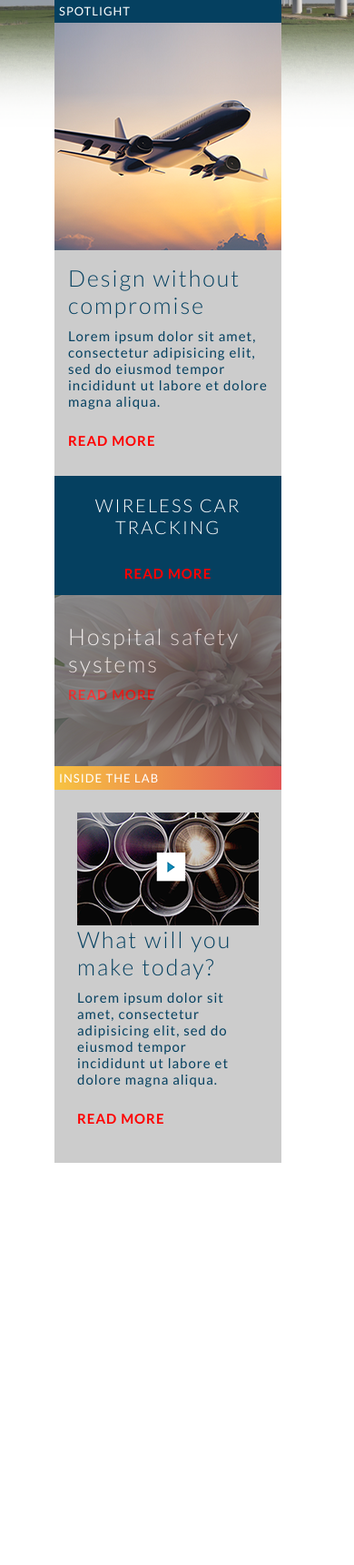
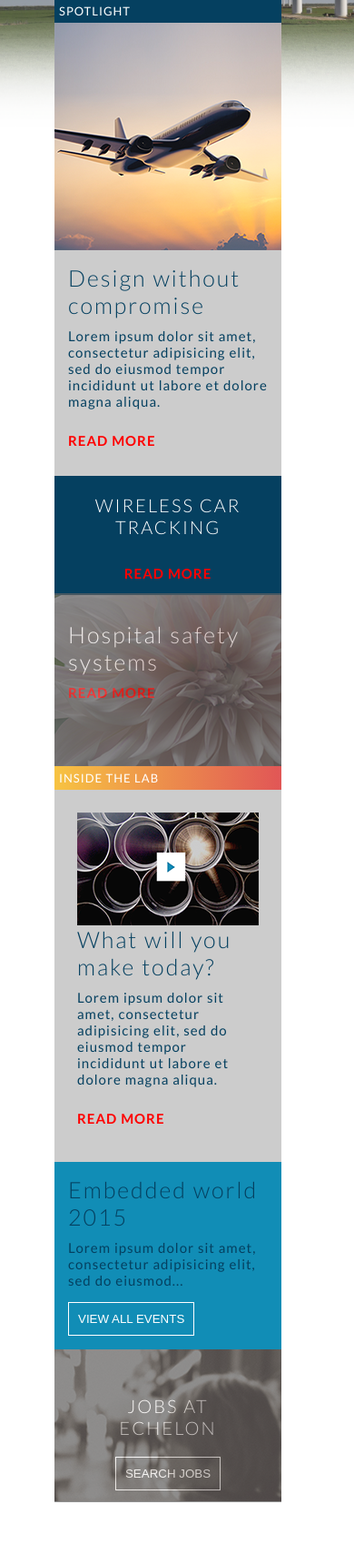
Before and after one commit to david-at-ocs/08-12-htmlcss-practice, a PHP site: page / in a window 390 px wide. Shown: the part 406-2126 px from the top of the page at 91% size. Before the commit the page ends 1684 px from the top, so only its background shows below. Run offline with PHP 8.4, Linux system fonts and the light colour scheme.

Commit message:
done with mobile

```diff
--- a/index.html
+++ b/index.html
@@ -86,7 +86,6 @@
 
           </div>
           <!-- closes content--column-1 -->
-
           <div class="content--column-2">
             <h2 class="content--header transition">Inside the lab</h2>
             <div class="content--box content--video-box-nudge">
@@ -101,6 +100,30 @@
         </section>
         <!-- closes content--top-row section -->
 
+        <section class="content--bottom-row">
+          <div class="content--column-1">
+            <div class="content--box content--event-box">
+              <h3>Embedded world 2015</h3>
+              <p>Lorem ipsum dolor sit amet, consectetur adipisicing elit, sed do eiusmod...  </p>
+              <button class="button intro--learn-more">view all events</button>
+            </div>
+          </div>
+          <!-- closes content--column-1 div -->
+
+          <div class="content--column-2">
+            <div class="content--image-box content--jobs">
+              <img src="img/blurryOlivia.png">
+              <div class="content--jobs-overlay overlay">
+                <h4>Jobs at Echelon</h4>
+              <button class="center button">search jobs</button>
+              </div>
+            </div>
+          </div>
+          <!-- closes content--column-2 div -->
+
+        </section>
+        <!-- closes content--bottum-row section -->
+
       </div> <!-- closes content div -->
     </div> <!-- closes container div -->
 
--- a/main.css
+++ b/main.css
@@ -96,6 +96,7 @@ button styling
   padding: 10px;
   color: white;
   background: transparent;
+  text-transform: uppercase;
 }
 
 .button p {
@@ -299,7 +300,22 @@ mobile menu
 }
 
 .content--hospital-overlay {
-  top: 0px;
+  top: -2px;
   height: 190px;
   padding-top: 30px;
 }
+
+.content--event-box {
+  background-color: #118db6;
+  top: -7px;
+}
+
+.content--jobs {
+  top: -7px;
+}
+
+.content--jobs-overlay {
+  top: 0px;
+  height: 168px;
+  padding-top: 30px;
+}
```
